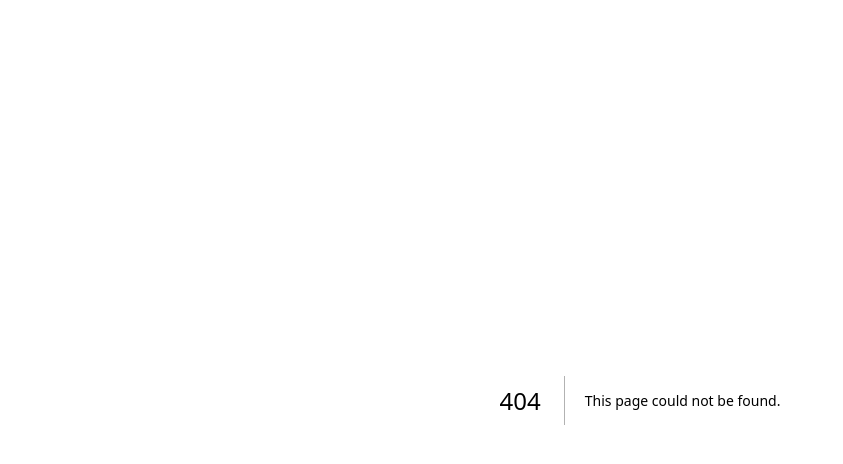
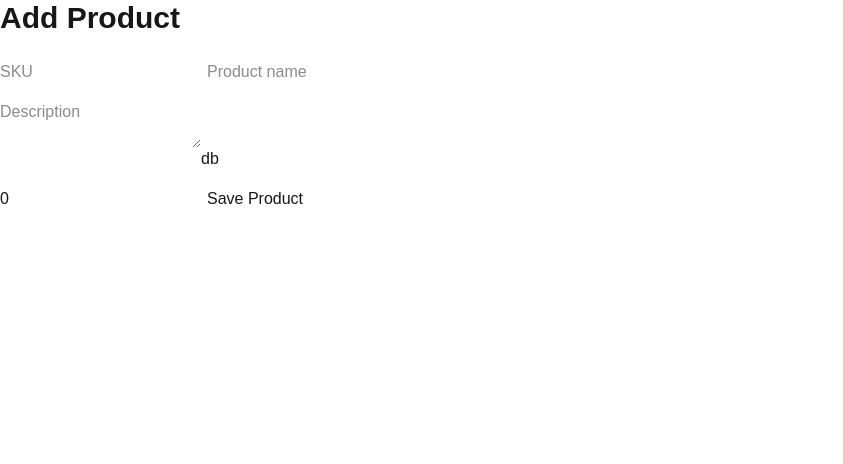
Before and after one commit to NetHunTech/inventory-management-app, a Next.js app: page /add-product in a window 1280 px wide. Before the commit this address had no page. Shown: the top 464 px of the page, without its empty margins (0-843 px from the left). Built offline with nearby package versions, Linux system fonts and the light colour scheme; no server answers.

Commit message:
feat: create 'Add product' page

```diff
--- /dev/null
+++ b/app/add-product/page.tsx
@@ -0,0 +1,13 @@
+import ProductForm from "@/components/ProductForm";
+
+export default function AddProductPage() {
+  return (
+    <div className="space-y-6">
+      <h1 className="text-3xl font-bold">
+        Add Product
+      </h1>
+
+      <ProductForm />
+    </div>
+  );
+}
--- a/components/ProductForm.tsx
+++ b/components/ProductForm.tsx
@@ -0,0 +1,111 @@
+"use client";
+
+import { useState } from "react";
+import { createClient } from "@/lib/supabase/client";
+
+export default function ProductForm() {
+  const supabase = createClient();
+
+  const [loading, setLoading] = useState(false);
+
+  const [form, setForm] = useState({
+    sku: "",
+    name: "",
+    description: "",
+    category_id: "",
+    supplier_id: "",
+    unit: "db",
+    min_stock: 0,
+  });
+
+  async function handleSubmit(e: React.FormEvent) {
+    e.preventDefault();
+
+    setLoading(true);
+
+    const { error } = await supabase
+      .from("products")
+      .insert({
+        sku: form.sku,
+        name: form.name,
+        description: form.description,
+        category_id: form.category_id || null,
+        supplier_id: form.supplier_id || null,
+        unit: form.unit,
+        min_stock: form.min_stock,
+      });
+
+    setLoading(false);
+
+    if (error) {
+      alert(error.message);
+      return;
+    }
+
+    alert("Product created!");
+
+    setForm({
+      sku: "",
+      name: "",
+      description: "",
+      category_id: "",
+      supplier_id: "",
+      unit: "db",
+      min_stock: 0,
+    });
+  }
+
+  return (
+    <form onSubmit={handleSubmit} className="space-y-4 max-w-xl">
+
+      <input
+        placeholder="SKU"
+        value={form.sku}
+        onChange={(e) =>
+          setForm({ ...form, sku: e.target.value })
+        }
+      />
+
+      <input
+        placeholder="Product name"
+        value={form.name}
+        onChange={(e) =>
+          setForm({ ...form, name: e.target.value })
+        }
+      />
+
+      <textarea
+        placeholder="Description"
+        value={form.description}
+        onChange={(e) =>
+          setForm({ ...form, description: e.target.value })
+        }
+      />
+
+      <input
+        placeholder="Unit"
+        value={form.unit}
+        onChange={(e) =>
+          setForm({ ...form, unit: e.target.value })
+        }
+      />
+
+      <input
+        type="number"
+        placeholder="Minimum stock"
+        value={form.min_stock}
+        onChange={(e) =>
+          setForm({
+            ...form,
+            min_stock: Number(e.target.value),
+          })
+        }
+      />
+
+      <button disabled={loading}>
+        {loading ? "Saving..." : "Save Product"}
+      </button>
+
+    </form>
+  );
+}
```
